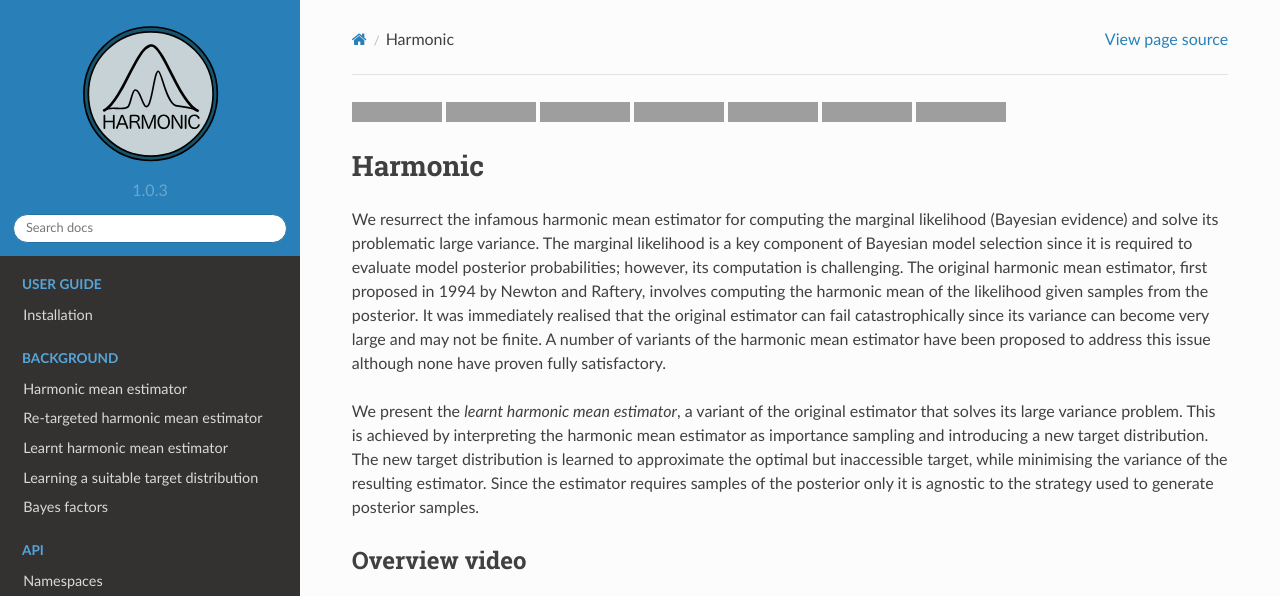
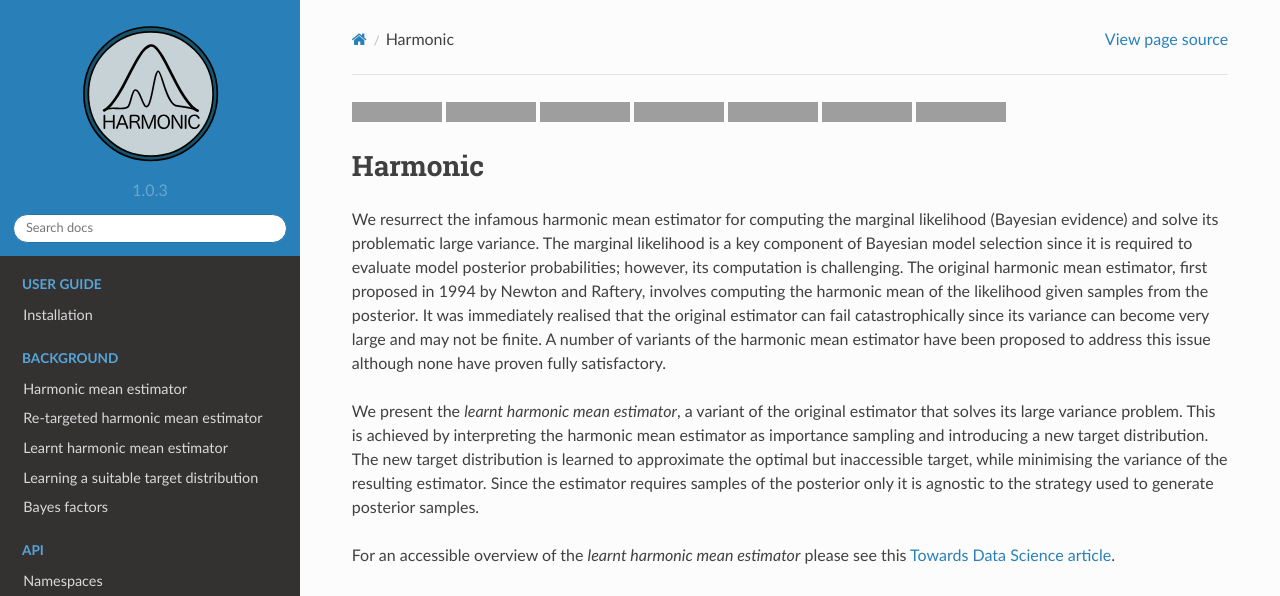
Before and after one commit to astro-informatics/harmonic, a Sphinx documentation site: the page built from docs/index.rst, in a window 1280 px wide and 900 px high, cut to the strip 0-596 px from the top of the window. Built offline with Sphinx 7.4.7 and the Read the Docs theme 2.0.0, drawn with Linux system fonts in a browser that asks for light colours; pages that are not in the unit, such as notebooks, are missing from menus; grey boxes are pictures that could not be loaded.

Commit message:
Add TDS post link

```diff
--- a/README.rst
+++ b/README.rst
@@ -23,6 +23,8 @@
    <img src="./docs/assets/harm_badge_simple.svg" align="center" height="52" width="52">
 
 ``harmonic`` is an open source, well tested and documented Python implementation of the *learnt harmonic mean estimator* (`McEwen et al. 2021 <https://arxiv.org/abs/2111.12720>`_) to compute the marginal likelihood (Bayesian evidence), required for Bayesian model selection.
+
+For an accessible overview of the *learnt harmonic mean estimator* please see this `Towards Data Science article <https://towardsdatascience.com/learnt-harmonic-mean-estimator-for-bayesian-model-selection-47258bb0fc2e>`_.
 
 While ``harmonic`` requires only posterior samples, and so is agnostic to the technique used to perform Markov chain Monte Carlo (MCMC) sampling, ``harmonic`` works exceptionally well with MCMC sampling techniques that naturally provide samples from multiple chains by their ensemble nature, such as affine invariant ensemble samplers.  We therefore advocate use of `harmonic` with the popular `emcee <https://github.com/dfm/emcee>`_ code implementing the affine invariant sampler of `Goodman & Weare (2010) <https://cims.nyu.edu/~weare/papers/d13.pdf>`_.
 
--- a/docs/index.rst
+++ b/docs/index.rst
@@ -27,6 +27,8 @@ Harmonic
 We resurrect the infamous harmonic mean estimator for computing the marginal likelihood (Bayesian evidence) and solve its problematic large variance.  The marginal likelihood is a key component of Bayesian model selection since it is required to evaluate model posterior probabilities;  however, its computation is challenging.  The original harmonic mean estimator, first proposed in 1994 by Newton and Raftery, involves computing the harmonic mean of the likelihood given samples from the posterior.  It was immediately realised that the original estimator can fail catastrophically since its variance can become very large and may not be finite.  A number of variants of the harmonic mean estimator have been proposed to address this issue although none have proven fully satisfactory.
 
 We present the *learnt harmonic mean estimator*, a variant of the original estimator that solves its large variance problem.  This is achieved by interpreting the harmonic mean estimator as importance sampling and introducing a new target distribution.  The new target distribution is learned to approximate the optimal but inaccessible target, while minimising the variance of the resulting estimator.  Since the estimator requires samples of the posterior only it is agnostic to the strategy used to generate posterior samples.
+
+For an accessible overview of the *learnt harmonic mean estimator* please see this `Towards Data Science article <https://towardsdatascience.com/learnt-harmonic-mean-estimator-for-bayesian-model-selection-47258bb0fc2e>`_.
 
 Overview video
 --------------
```
